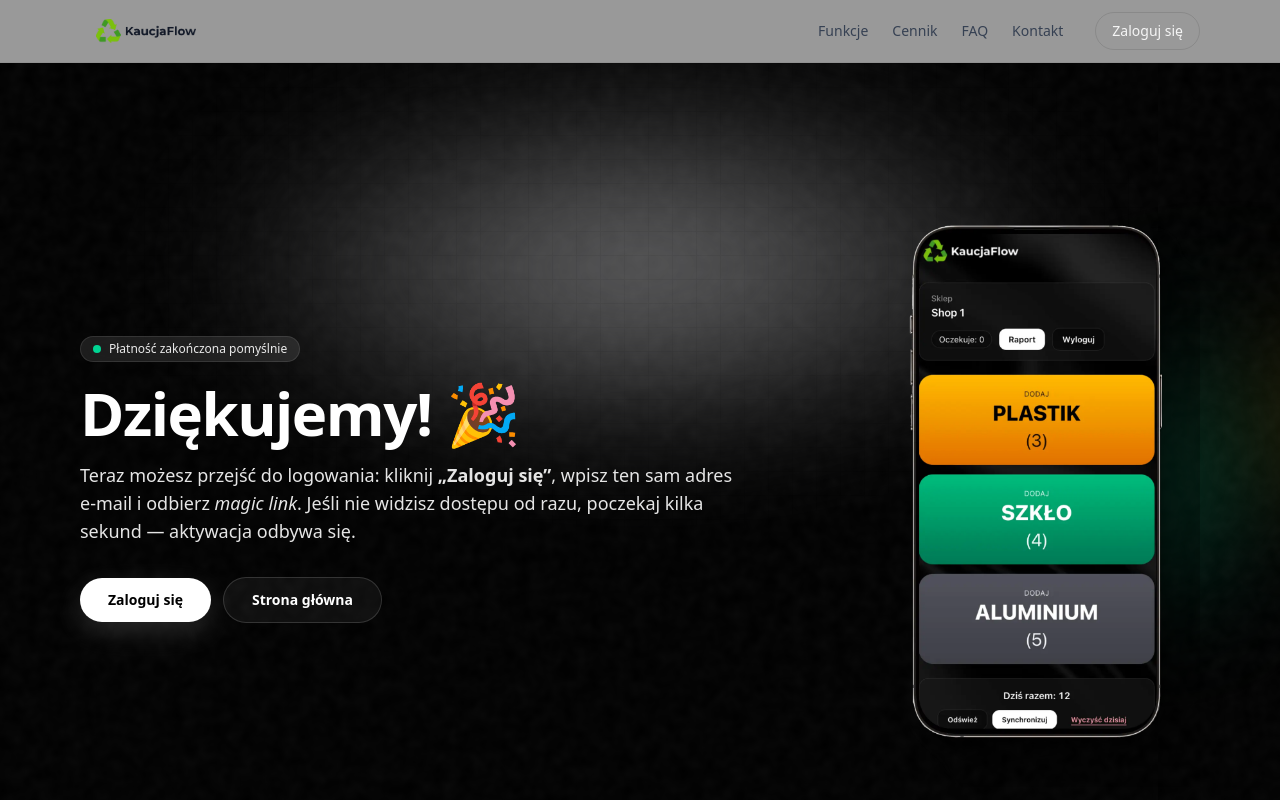
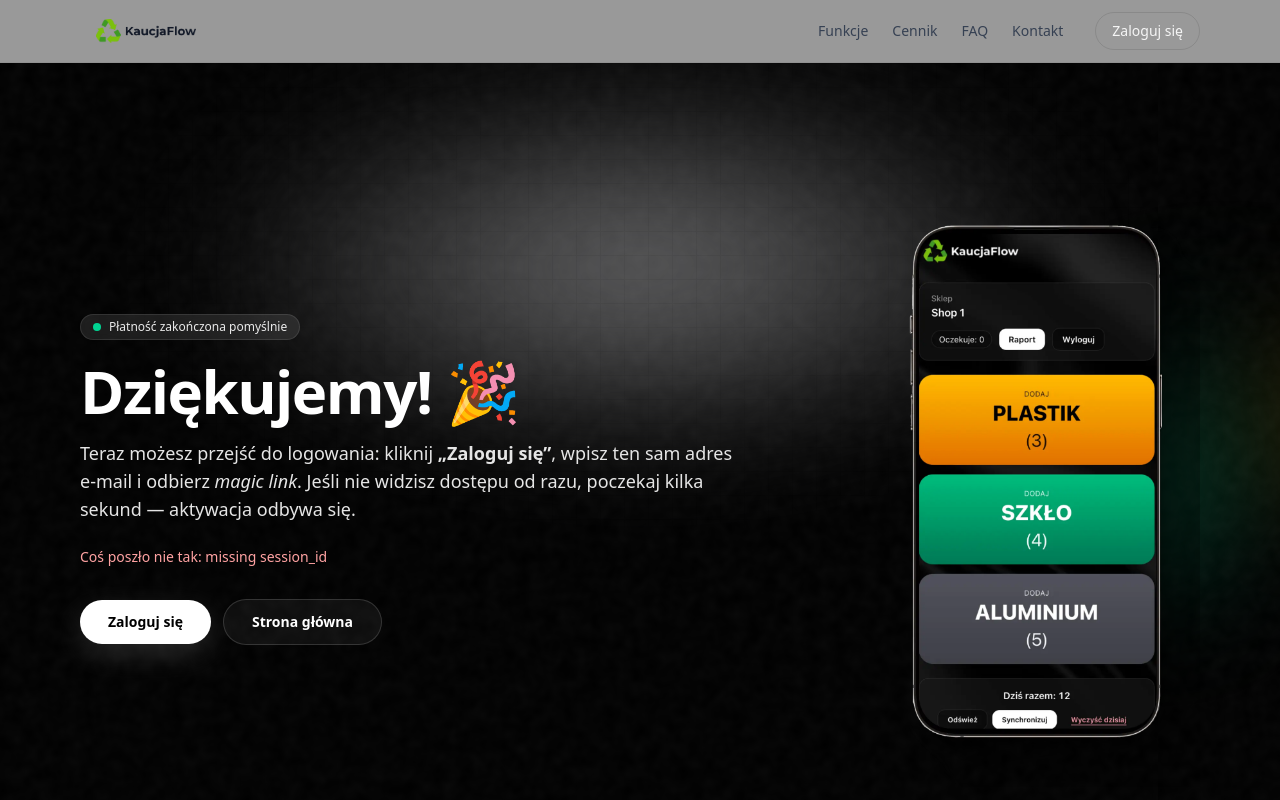
Before and after one commit to dawidglap/kaucjaflow-v2, a Next.js app: page /success in a window 1280 px wide. Shown: the top 800 px of the page. Built offline with nearby package versions, Linux system fonts and the light colour scheme.

Commit message:
api problem

```diff
--- a/src/app/success/page.tsx
+++ b/src/app/success/page.tsx
@@ -1,3 +1,4 @@
+// src/app/checkout/success/page.tsx
 'use client';
 
 import { useEffect, useMemo, useState } from 'react';
@@ -16,6 +17,8 @@
   subscriptionStatus?: string;
   amountTotal?: number | null;
   currency?: string | null;
+  error?: string;
+  note?: string;
 };
 
 function useWindowSize() {
@@ -45,21 +48,20 @@
   const [loading, setLoading] = useState(true);
   const [confetti, setConfetti] = useState(true);
 
-  // fetch dettagli della sessione (server API sicura che hai già)
+  // fetch dettagli della sessione
   useEffect(() => {
     let cancelled = false;
     async function run() {
       if (!sessionId) {
-        setData({ ok: false });
+        setData({ ok: false, error: 'missing session_id' });
         setLoading(false);
         return;
       }
       try {
-        const base =
-          process.env.NEXT_PUBLIC_APP_URL ||
-          process.env.APP_BASE_URL ||
-          '';
-        const res = await fetch(`${base}/api/checkout/success?session_id=${encodeURIComponent(sessionId)}`, { cache: 'no-store' });
+        // Prefer relative URL so it works on any domain/env effortlessly
+        const res = await fetch(`/api/checkout/success?session_id=${encodeURIComponent(sessionId)}`, {
+          cache: 'no-store',
+        });
         const j = (await res.json()) as SuccessData;
         if (!cancelled) setData(j);
       } catch {
@@ -69,7 +71,6 @@
       }
     }
     run();
-    // spegni i confetti dopo 5s
     const t = setTimeout(() => setConfetti(false), 5000);
     return () => {
       cancelled = true;
@@ -88,7 +89,7 @@
     <>
       <Navbar />
       <main className="relative isolate min-h-[100dvh] overflow-hidden text-white">
-      {/* BACKGROUND — riprende la tua Hero */}
+        {/* BACKGROUND */}
         <div aria-hidden className="pointer-events-none absolute inset-0 -z-10">
           <div className="absolute left-1/2 top-[-10%] h-[80vh] w-[120vw] -translate-x-1/2 rounded-full opacity-60 blur-3xl
                           bg-[radial-gradient(closest-side,theme(colors.zinc.200/.8),transparent_60%)]
@@ -114,7 +115,7 @@
           />
         </div>
 
-      {/* CONFETTI responsive (si spengono dopo 5s, rispettano reduce-motion) */}
+        {/* CONFETTI */}
         {!prefersReduce && confetti && width > 0 && height > 0 && (
           <Confetti width={width} height={height} numberOfPieces={220} recycle={false} gravity={0.3} />
         )}
@@ -123,7 +124,6 @@
           <div className="grid grid-cols-1 items-center gap-10 lg:grid-cols-3">
             {/* testo di sinistra */}
             <div className="lg:col-span-2">
-            {/* badge */}
               <motion.div
                 className="mb-5 inline-flex items-center gap-2 rounded-full border border-white/10 bg-white/10 px-3 py-1 text-xs font-medium text-white/90 backdrop-blur"
                 {...fade(0)}
@@ -132,7 +132,6 @@
                 Płatność zakończona pomyślnie
               </motion.div>
 
-            {/* titolo */}
               <motion.h1
                 className="text-balance text-4xl font-semibold leading-[1.05] tracking-tight sm:text-5xl md:text-6xl"
                 {...fade(1)}
@@ -140,29 +139,41 @@
                 {title}
               </motion.h1>
 
-            {/* sottotitolo / istruzioni */}
               <motion.p className="mt-4 max-w-2xl text-pretty text-base text-neutral-200 sm:text-lg" {...fade(2)}>
                 Teraz możesz przejść do logowania: kliknij <span className="font-semibold">„Zaloguj się”</span>,
                 wpisz ten sam adres e-mail i odbierz <em>magic link</em>. Jeśli nie widzisz dostępu od razu,
                 poczekaj kilka sekund — aktywacja odbywa się.
               </motion.p>
 
-            {/* dettagli ordine */}
-            <motion.ul className="mt-8 space-y-1 text-sm text-neutral-300" {...fade(3)}>
-              {loading && <li className="opacity-80">Ładuję szczegóły…</li>}
+              {/* dettagli / error */}
+              <motion.div {...fade(3)} className="mt-6 space-y-2 text-sm">
+                {loading && <p className="opacity-80">Ładuję szczegóły…</p>}
+
+                {!loading && data?.note && (
+                  <p className="text-xs text-amber-300/90">
+                    {data.note}
+                  </p>
+                )}
+
                 {!loading && data?.email && (
-                <li>
+                  <p>
                     <span className="text-neutral-400">E-mail:</span> {data.email}
-                </li>
+                  </p>
                 )}
+
                 {!loading && data?.subscriptionStatus && (
-                <li>
+                  <p>
                     <span className="text-neutral-400">Status subskrypcji:</span> {data.subscriptionStatus}
-                </li>
+                  </p>
                 )}
-            </motion.ul>
 
-            {/* CTA */}
+                {!loading && data && !data.ok && (
+                  <p className="text-red-300">
+                    Coś poszło nie tak: {data.error ?? 'unknown_error'}
+                  </p>
+                )}
+              </motion.div>
+
               <motion.div className="mt-8 flex flex-col gap-3 sm:flex-row sm:items-center" {...fade(4)}>
                 <Link
                   href="/login"
@@ -180,7 +191,6 @@
                 </Link>
               </motion.div>
 
-            {/* mobile image sotto (come nella Hero) */}
               <motion.div className="mt-10 block lg:hidden" {...fade(5)}>
                 <Image
                   src="/images/hero-mobile.webp"
@@ -194,7 +204,7 @@
               </motion.div>
             </div>
 
-          {/* immagine destra (coerente con Hero) */}
+            {/* immagine destra */}
             <motion.div className="relative hidden items-end justify-end lg:flex" {...fade(2)}>
               <div className="relative h-[min(80vh,760px)] w-full">
                 <Image
@@ -209,7 +219,7 @@
             </motion.div>
           </div>
 
-        {/* Card “glass” in stile pricing, come highlight finale */}
+          {/* Card finale */}
           <motion.div
             className="relative mt-16 overflow-hidden rounded-2xl border border-white/10 bg-white/10 p-8 text-center shadow-[0_20px_60px_rgba(0,0,0,0.35)] backdrop-blur md:p-12"
             {...fade(6)}
@@ -241,7 +251,7 @@
           </motion.div>
         </div>
 
-      {/* accento conico (emerald/amber) come nella Hero */}
+        {/* accento conico */}
         <div
           aria-hidden
           className="pointer-events-none absolute right-[-10%] top-[20%] -z-10 h-[40vh] w-[40vh] rounded-full blur-3xl
```
Lines whose indentation alone changed are shown as unchanged.
